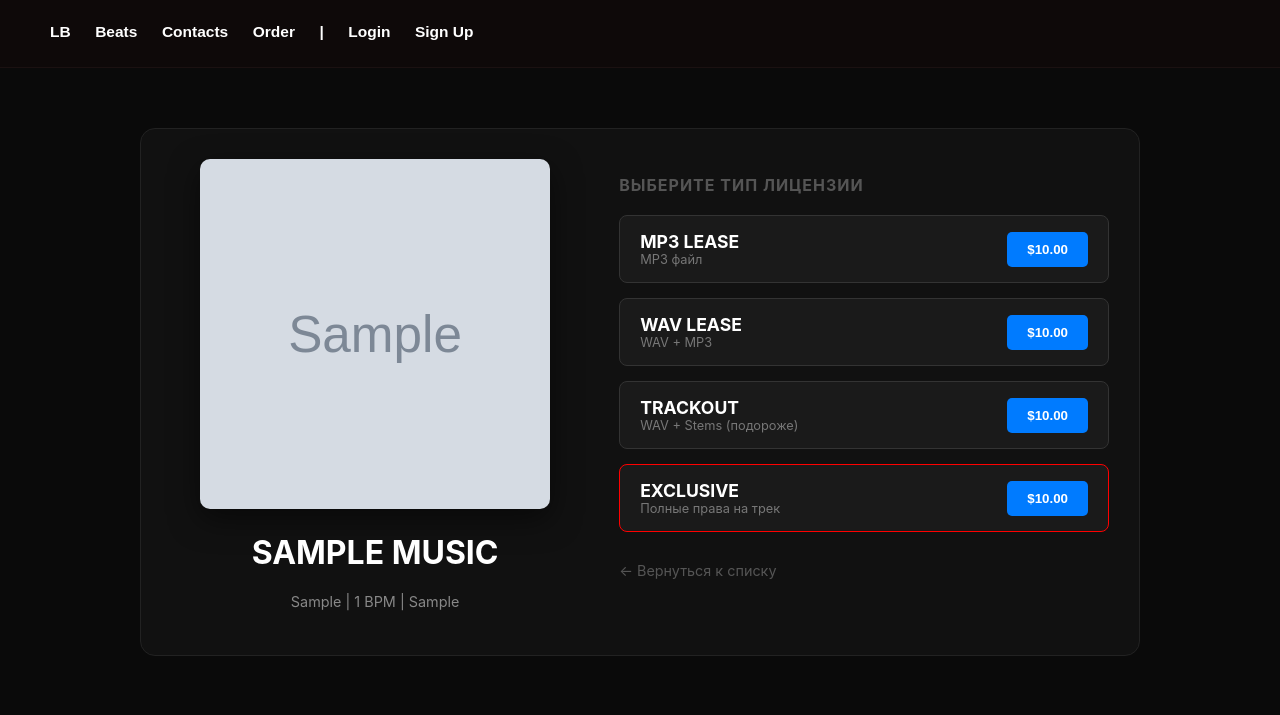
After one commit to PyFullNinja/songsites, a Flask app: page /buy/1 in a window 1280 px wide. The commit adds this page. Shown: the top 715 px of the page. Run offline with Flask 3, Linux system fonts and the light colour scheme; tables that the repository leaves empty hold one stand-in row (values such as "Sample post"); grey boxes marked "Sample" are stand-in pictures.

Commit message:
добавил страничку покупки

```diff
--- a/app.py
+++ b/app.py
@@ -161,6 +161,13 @@ def order():
     return render_template('order.html')
 
 
+@app.route('/buy/<int:song_id>')
+def buy(song_id):
+    song = Music.query.get_or_404(song_id)
+    return render_template('shop.html', song=song)
+
+
+
 if __name__ == '__main__':
     with app.app_context():
         db.create_all()
--- a/static/css/styles.css
+++ b/static/css/styles.css
@@ -81,18 +81,6 @@ body {
     font-weight: Bold;
     font-size: 30px;
     margin-left: 38%;
-}
-
-.searchmain {
-    background-color: rgb(14, 9, 9);
-    color: white;
-    margin-left: 9.5%;
-    margin-top: 0%;
-    height: 9%;
-    width: 80%;
-    border-radius: 8px;
-    font-family: Arial;
-    border: 1px solid white;
 }
 
 input[type="search"]::-webkit-search-decoration,
@@ -438,3 +426,132 @@ body {
 .service-btn:hover {
     background: rgba(0, 123, 255, 0.2); /* Легкая синяя подсветка */
 }
+
+.shop-container {
+    padding: 60px 20px;
+    max-width: 1000px;
+    margin: 0 auto;
+}
+
+.shop-wrapper {
+    display: flex;
+    gap: 40px;
+    background: #111;
+    padding: 30px;
+    border-radius: 15px;
+    border: 1px solid #222;
+}
+
+/* Левая часть */
+.shop-visual {
+    flex: 1;
+    text-align: center;
+}
+
+.shop-cover {
+    width: 100%;
+    max-width: 350px;
+    aspect-ratio: 1/1;
+    border-radius: 10px;
+    box-shadow: 0 10px 30px rgba(0,0,0,0.5);
+    object-fit: cover;
+}
+
+.shop-info-header h1 {
+    margin-top: 20px;
+    font-size: 2rem;
+    text-transform: uppercase;
+}
+
+.shop-genre {
+    color: #888;
+    font-size: 0.9rem;
+}
+
+/* Правая часть (Цены) */
+.shop-pricing {
+    flex: 1.2;
+}
+
+.shop-pricing h3 {
+    font-size: 1rem;
+    color: #555;
+    margin-bottom: 20px;
+    letter-spacing: 1px;
+}
+
+.license-list {
+    display: flex;
+    flex-direction: column;
+    gap: 15px;
+}
+
+.license-item {
+    display: flex;
+    justify-content: space-between;
+    align-items: center;
+    background: #1a1a1a;
+    padding: 15px 20px;
+    border-radius: 8px;
+    border: 1px solid #333;
+    transition: 0.2s;
+}
+
+.license-item:hover {
+    border-color: #007bff;
+    background: #222;
+}
+
+.license-item.highlighted {
+    border-color: #ff0000; /* Эксклюзив можно выделить красным */
+}
+
+.license-info {
+    display: flex;
+    flex-direction: column;
+}
+
+.license-name {
+    font-weight: bold;
+    font-size: 1.1rem;
+}
+
+.license-details {
+    font-size: 0.8rem;
+    color: #777;
+}
+
+.buy-now-btn {
+    background: #007bff;
+    color: white;
+    border: none;
+    padding: 10px 20px;
+    border-radius: 5px;
+    font-weight: bold;
+    cursor: pointer;
+    transition: 0.2s;
+}
+
+.buy-now-btn:hover {
+    background: #0056b3;
+    transform: scale(1.05);
+}
+
+.back-link {
+    display: block;
+    margin-top: 30px;
+    color: #555;
+    text-decoration: none;
+    font-size: 0.9rem;
+}
+
+.back-link:hover {
+    color: #fff;
+}
+
+/* Адаптивность для мобилок */
+@media (max-width: 768px) {
+    .shop-wrapper {
+        flex-direction: column;
+    }
+}
--- a/templates/beats.html
+++ b/templates/beats.html
@@ -34,7 +34,9 @@
             </div>
 
             <div class="beat-actions">
-                <button class="buy-btn">${{ "{:,.2f}".format(song.price_mp3 or 0) }}</button>
+                <a href="{{ url_for('buy', song_id=song.id) }}" style="text-decoration: none;">
+                    <button class="buy-btn">${{ "{:,.2f}".format(song.price_mp3 or 0) }}</button>
+                </a>
             </div>
         </div>
         {% endfor %}
--- a/templates/index.html
+++ b/templates/index.html
@@ -39,7 +39,9 @@
             </div>
 
             <div class="beat-actions">
-                <button class="buy-btn">${{ "{:,.2f}".format(song.price_mp3 or 0) }}</button>
+                <a href="{{ url_for('buy', song_id=song.id) }}" style="text-decoration: none;">
+                    <button class="buy-btn">${{ "{:,.2f}".format(song.price_mp3 or 0) }}</button>
+                </a>
             </div>
         </div>
         {% endfor %}
--- /dev/null
+++ b/templates/shop.html
@@ -0,0 +1,67 @@
+{% extends "base.html" %}
+
+{% block title %}Купить {{ song.title }}{% endblock %}
+
+{% block content %}
+<div class="shop-container">
+    <div class="shop-wrapper">
+
+        <div class="shop-visual">
+            <img src="{{ url_for('static', filename=song.avatar_path.replace('static/', '')) if song.avatar_path else url_for('static', filename='default_cover.png') }}" class="shop-cover">
+            <div class="shop-info-header">
+                <h1>{{ song.title }}</h1>
+                <p class="shop-genre">{{ song.genre }} | {{ song.bpm }} BPM | {{ song.key }}</p>
+            </div>
+        </div>
+
+        <div class="shop-pricing">
+            <h3>ВЫБЕРИТЕ ТИП ЛИЦЕНЗИИ</h3>
+
+            <div class="license-list">
+                {% if song.price_mp3 %}
+                <div class="license-item">
+                    <div class="license-info">
+                        <span class="license-name">MP3 LEASE</span>
+                        <span class="license-details">MP3 файл</span>
+                    </div>
+                    <button class="buy-now-btn">${{ "{:,.2f}".format(song.price_mp3) }}</button>
+                </div>
+                {% endif %}
+
+                {% if song.price_wav %}
+                <div class="license-item">
+                    <div class="license-info">
+                        <span class="license-name">WAV LEASE</span>
+                        <span class="license-details">WAV + MP3</span>
+                    </div>
+                    <button class="buy-now-btn">${{ "{:,.2f}".format(song.price_wav) }}</button>
+                </div>
+                {% endif %}
+
+                {% if song.price_track_out %}
+                <div class="license-item">
+                    <div class="license-info">
+                        <span class="license-name">TRACKOUT</span>
+                        <span class="license-details">WAV + Stems (подороже)</span>
+                    </div>
+                    <button class="buy-now-btn">${{ "{:,.2f}".format(song.price_track_out) }}</button>
+                </div>
+                {% endif %}
+
+                {% if song.price_exclusive %}
+                <div class="license-item highlighted">
+                    <div class="license-info">
+                        <span class="license-name">EXCLUSIVE</span>
+                        <span class="license-details">Полные права на трек</span>
+                    </div>
+                    <button class="buy-now-btn">${{ "{:,.2f}".format(song.price_exclusive) }}</button>
+                </div>
+                {% endif %}
+            </div>
+
+            <a href="{{ url_for('beats') }}" class="back-link">← Вернуться к списку</a>
+        </div>
+
+    </div>
+</div>
+{% endblock %}
```
